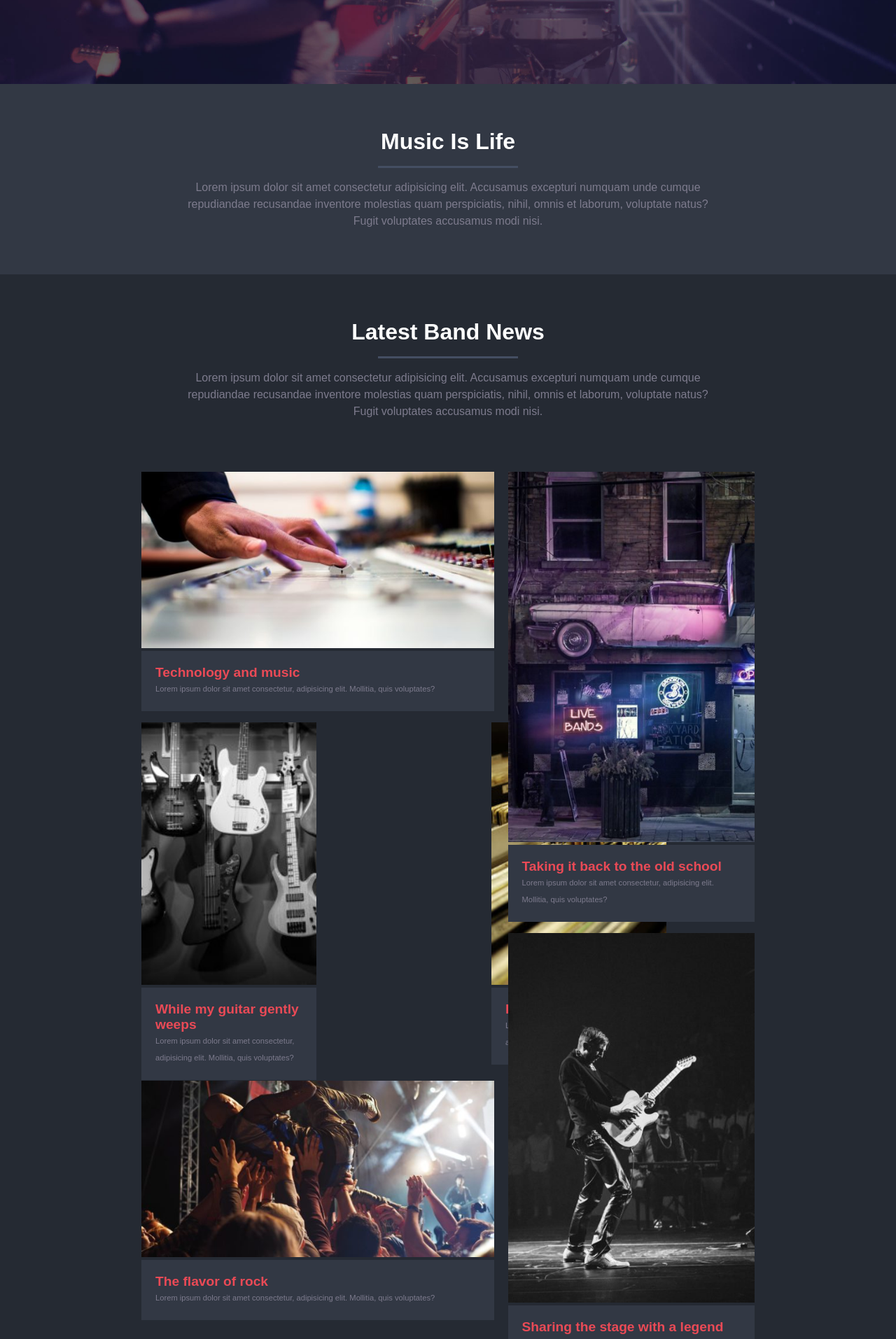
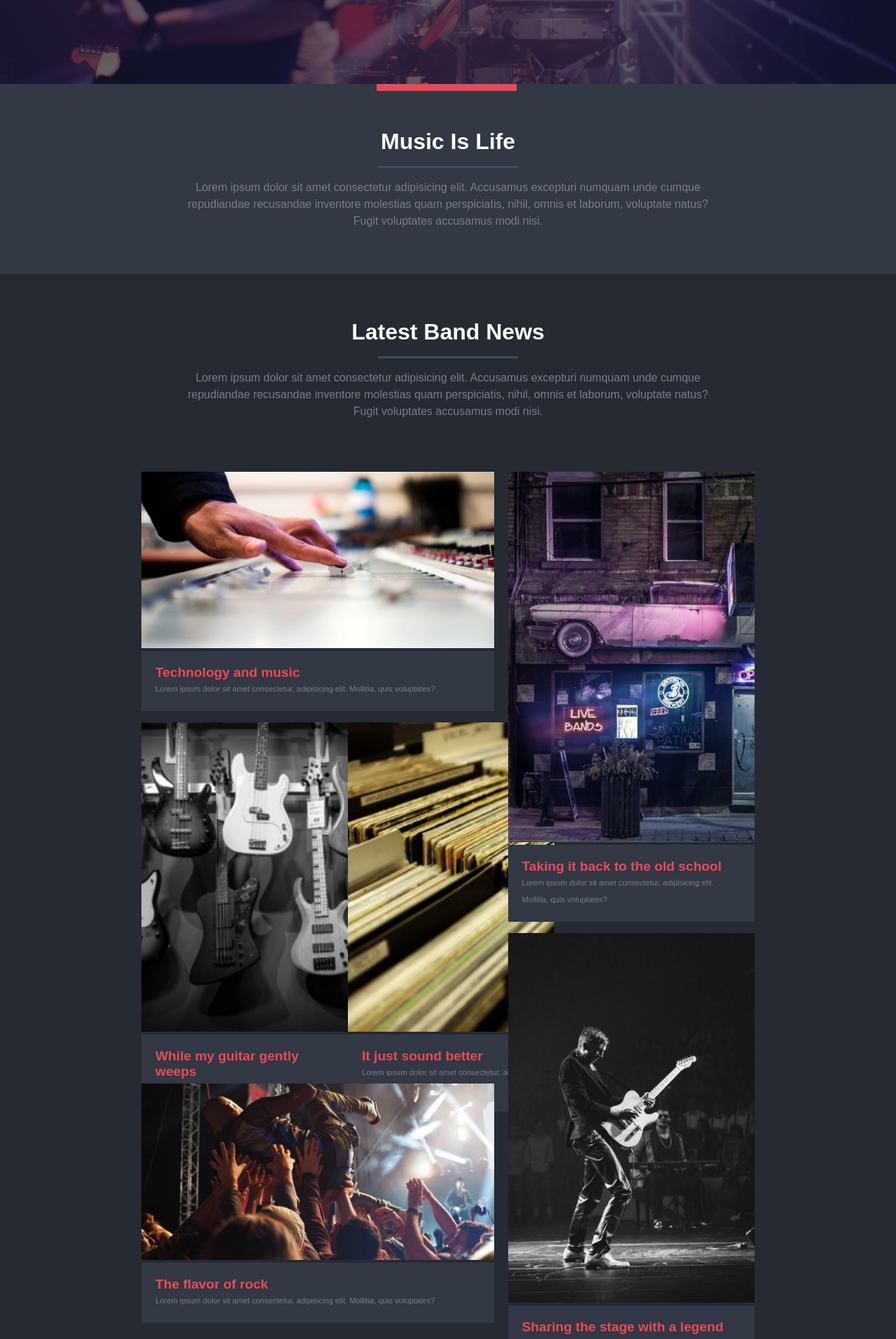
Before and after one commit to SimoneCorona/proj-html-vuejs, a Vue app: page / in a window 1280 px wide. Shown: the part 680-2593 px from the top of the page at 70% size. Built offline with nearby package versions, Linux system fonts and the light colour scheme.

Commit message:
no day off tomorrow, need apply some js

```diff
--- a/src/App.vue
+++ b/src/App.vue
@@ -1,8 +1,8 @@
 <template>
   <div>
-    <MyHeader :menù="element"/>
+    <MyHeader :menu="menuOptions"/>
     <MyMain />
-    <MyFooter :menù="element" />
+    <MyFooter :menu="menuOptions" />
   </div>
 </template>
 
@@ -22,7 +22,7 @@ export default {
 
   data() {
         return {
-            menùOptions: [
+            menuOptions: [
               'Home',
               'Meet The Band',
               'Live Dates',
--- a/src/components/MyFooter.vue
+++ b/src/components/MyFooter.vue
@@ -1,11 +1,11 @@
 <template>
   <footer>
     <div class="upper-footer">
-       <div>
+       <div class="avada-container">
           <img src="../assets/img/avada-music-logo.png" alt="">
         </div>
-        <div>
-          <p v-for="(element, index) in menùList" :key="index"> {{ element }} </p>
+        <div class="menu">
+          <p v-for="(element, index) in menu" :key="index"><a href="">{{ element }}</a></p>
         </div>
     </div>
 
@@ -31,14 +31,8 @@ export default {
     name: 'MyFooter',
 
     props: {
-       menù: Array,
+       menu: Array,
     },
-    data () {
-      return {
-        menùList: this.menù
-
-      }
-    }
 }
 </script>
 
@@ -49,6 +43,20 @@ export default {
 .upper-footer {
   background-color: $brand-primary-bg-light-color;
   padding: 30px;
+  display: flex;
+  justify-content: space-between;
+  align-items: center;
+  color: #7D7B8D;
+
+    .menu{
+      display: flex;
+      p {
+        margin: 0 10px;
+      }
+      p:hover{
+        color: white;
+      }
+    }
 }
 .down-footer {
   background-color: $brand-primary-bg-color;
--- a/src/components/MyHeader.vue
+++ b/src/components/MyHeader.vue
@@ -8,7 +8,7 @@
                 <i class="fas fa-bars"></i>
             </div>
             <div>
-                <p v-for="(element, index) in menù" :key="index" ></p>
+                <p v-for="(element, index) in menu" :key="index">{{ element }}</p>
             </div>
         </div>
         <div class="header-content">
@@ -19,21 +19,16 @@
                 <button class="transparent-btn">LIVE DATES</button>
             </section>
         </div>
+        <div class="red-line"></div>
     </header>
 </template>
 
 <script>
 export default {
     name: 'MyHeader',
-
     props: {
-       menù: Array,
+       menu: Array
     },
-    data () {
-      return {
-        menùList: this.menù
-        }
-    }
 }
 </script>
 
@@ -92,5 +87,12 @@ export default {
                 }
             }
         }
+        .red-line {
+                position: absolute;
+                border-top: 10px solid $brand-primary-btn-color;
+                width: 200px;
+                bottom: -10px;
+                left: 42%;
+        }
     }
 </style>
--- a/src/components/MyLiveDates.vue
+++ b/src/components/MyLiveDates.vue
@@ -1,9 +1,17 @@
 <template>
    <li>
-        <a href="">
-            <i class="fas fa-plus"></i>
-            {{ live.date }} {{ live.name }} {{ live.state }}
-        </a>
+        <i class="fas fa-plus"></i>
+        <i class="fas fa-minus"></i>
+        {{ live.date }} {{ live.name }} {{ live.state }}
+
+        <div class="live-info">
+            <img src="../assets/img/google-maps-satellite.jpg" alt="">
+            <div>
+                <h1>Untold Stories</h1>
+                <p>Lorem ipsum dolor sit amet consectetur adipisicing elit. Beatae possimus delectus dolore sunt, tempore quia fugiat magnam ducimus.</p>
+                <button>BOOK NOW</button>
+            </div>
+        </div>
     </li>
 </template>
 
@@ -30,4 +38,34 @@ i {
     font-size: 0.5rem;
     padding: 0.8rem;
 }
+.live-info {
+    display: flex;
+    flex-wrap: wrap;
+    img{
+        width: 200px;
+        height: 150px;
+        margin: 1rem;
+    }
+    div{
+        width: 60%;
+        margin: 1rem 1rem 0;
+    }
+    h1 {
+        font-size: 1rem;
+        color: white;
+        margin-bottom: 1rem;
+    }
+    p {
+        color: #7D7B8D;
+        line-height: 1.5rem;
+    }
+    button {
+        padding: 0.5rem 1.2rem;
+        margin-top: 30px;
+        color: white;
+        box-shadow: 0px;
+        background-color: $brand-primary-btn-color;
+        border-color: $brand-primary-btn-color;
+        }
+}
 </style>
--- a/src/components/MyMain.vue
+++ b/src/components/MyMain.vue
@@ -16,11 +16,11 @@
       <div class="container">
 
         <div class="col-left">
-          <div class="card" @mouseover="mouseover()" @mouseleave="mouseleave()">
+          <div class="card">
             <img src="../assets/img/blog_music_techo-600x300.jpg" alt="">
             <div class="card-text">
               <h1>Technology and music</h1>
-              <p :class="myHover = true ? 'd-none' : '' ">Lorem ipsum dolor sit amet consectetur, adipisicing elit. Mollitia, quis voluptates?</p>
+              <p>Lorem ipsum dolor sit amet consectetur, adipisicing elit. Mollitia, quis voluptates?</p>
             </div>
           </div>
 
@@ -132,18 +132,9 @@ export default {
                     state: "UVITA, COSTA RICA"
                 },
             ],
-            myHover: false
         }
     },
     components: { MyLiveDates },
-    methods: {
-      mouseover() {
-        this.myHover = true
-      },
-    mouseleave() {
-      this.myHover = false
-      }
-  }
 }
 
 </script>
@@ -183,22 +174,40 @@ export default {
     .banner {
       .container {
         display: flex;
-        min-height: 500px;
         background-color: $brand-primary-bg-color;
-        padding: 0 15% 5%;
+        padding: 0 15% 20%;
+
 
         .col-left {
-          height: 100%;
+          height: 1300px;
           width: 100%;
           margin: 10px;
         }
         .col-right {
-          height: 100%;
+          height: 1300px;
           width: 70%;
           margin: 10px;
         }
         .card {
           margin-bottom: 1rem;
+        }
+        .card:hover {
+          transition: .5s;
+          filter: grayscale(100%) brightness(40%) sepia(100%) hue-rotate(-50deg) saturate(600%) contrast(0.7);
+
+          h1 {
+            position: absolute;
+            top: 40%;
+            left: 25%;
+            color: white;
+          }
+          .card-text{
+            background:none;
+          }
+          p {
+              display: none;
+          }
+        }
 
           img {
             width: 100%;
@@ -221,21 +230,14 @@ export default {
           display: flex;
           flex-direction: column;
           flex-wrap: wrap;
-          height: 512px;
+          height: 500px;
+          margin-bottom: 1rem;
 
           .card {
-            width: 500px;
-            align-self: flex-start;
-          }
-          .card-text {
-            width: 50%;
-          }
-          .card img {
-            width: 50%;
+            width: 295px;
           }
         }
       }
-    }
     .red-container {
       text-align: center;
       background-color: $brand-primary-btn-color;
```
Also changed, not shown: src/assets/img/google-maps-satellite.jpg (added).
